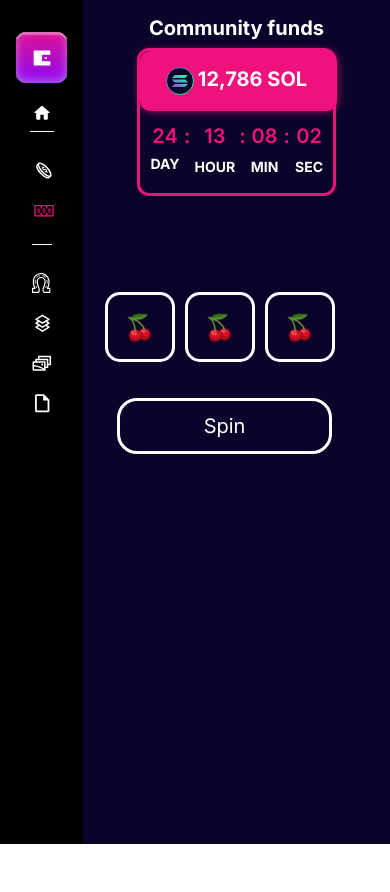
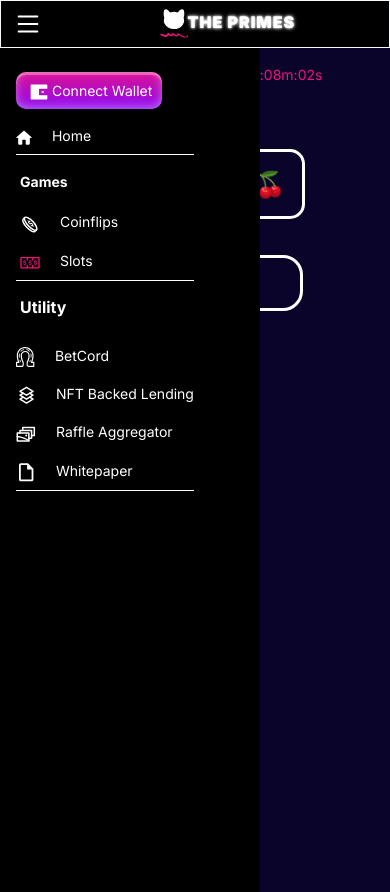
Before and after one commit to sapan-ninja/prime-slot, a Next.js app: page / in a window 390 px wide. Before the commit the page ends 844 px from the top, so only its background shows below. Built offline with nearby package versions, Linux system fonts and the light colour scheme.

Commit message:
add mobile sidebar

```diff
--- a/src/components/CommunityFunds.tsx
+++ b/src/components/CommunityFunds.tsx
@@ -1,10 +1,13 @@
 import React from 'react'
 import styles from './css/communityfund.module.css'
+import useWindowSize from './utility/GetWindowSize'
+export default function CommunityFunds() {
 
-export default function CommunityFunds() {
+    const size = useWindowSize()
+    console.log("🚀 ~ CommunityFunds ~ size", size)
     return (
         <>
-
+            {size?.width > 600 ?
                 <div className="row d-flex justify-content-center">
                     <h5 className='text-center text-white fw-bold'>Community funds</h5>
 
@@ -90,7 +93,15 @@ export default function CommunityFunds() {
                             </div>
                         </div>
                     </div>
-                </div>
+                </div> :
+                <>
+                    <div className="row">
+                        <div className="col">
+                            <p className='text-light fs14 text-center'>Distributing <span className="pinkTextColor">8 SOL</span> in <span className="pinkTextColor">24d:13h:08m:02s</span> </p>
+                        </div>
+                    </div>
+
+                </>}
 
 
 
--- a/src/components/Scroller.tsx
+++ b/src/components/Scroller.tsx
@@ -45,9 +45,9 @@ function Scroller() {
     return (
 
         <>
-            <div className="row mt-5 p-0">
+            {/* <div className="row mt-5 p-0">
 
-                {/* <div className="col-12 d-flex justify-content-center">
+                <div className="col-12 d-flex justify-content-center">
                     <span className="line">
                         <h2>
 
@@ -56,11 +56,9 @@ function Scroller() {
 
                         </h2>
                     </span>
+                </div>
             </div> */}
-            </div>
-            <div className="row mt-5">
-                <div className="row d-flex justify-content-center">
-                    <div className="slots">
+            <div className="slots mt-5">
 
                 <div className="col text-center">
 
@@ -78,7 +76,7 @@ function Scroller() {
                     <div className="slot">
                         <section>
                             <div className="container" ref={slotRef[1]}>
-                                        {fruits.map((fruit,i )=> (
+                                {fruits.map((fruit, i) => (
                                     <div key={i}>
                                         <span>{fruit}</span>
                                     </div>
@@ -89,7 +87,7 @@ function Scroller() {
                     <div className="slot">
                         <section>
                             <div className="container" ref={slotRef[2]}>
-                                        {fruits.map((fruit,i )=> (
+                                {fruits.map((fruit, i) => (
                                     <div key={i}>
                                         <span>{fruit}</span>
                                     </div>
@@ -112,8 +110,6 @@ function Scroller() {
 
 
             </div>
-                </div>
-            </div>
 
 
         </>
--- a/src/components/Sidebar.tsx
+++ b/src/components/Sidebar.tsx
@@ -1,71 +1,151 @@
-import React, { useState } from 'react'
+import React, { useEffect, useState } from 'react'
 import LandingPage from './LandingPage'
-
+import useWindowSize from './utility/GetWindowSize'
+import style from './css/sidebar.module.css'
 export default function Sidebar() {
     const [show, setShow] = useState(true)
+    const size = useWindowSize()
+    console.log("🚀 ~ Sidebar ~ size", size)
+    useEffect(() => {
+
+        if (size?.width > 600) {
+
+            setShow(true)
+        }
+        return () => {
+
+        }
+    }, [size?.width])
+
+
     return (
         <>
             {/* <button onClick={() => setShow(!show)}>hide</button> */}
             <div className="container-fluid">
+                <div className="row blackColor py-2 border border-bottom border-light  d-sm-none ">
+                    <div className={`col-2 `}>
+                        <svg
+                            onClick={() => setShow(!show)}
+                            xmlns="http://www.w3.org/2000/svg" width="30" height="30" fill="white" className="bi bi-list text-white" viewBox="0 0 16 16">
+                            <path fill-rule="evenodd" d="M2.5 12a.5.5 0 0 1 .5-.5h10a.5.5 0 0 1 0 1H3a.5.5 0 0 1-.5-.5zm0-4a.5.5 0 0 1 .5-.5h10a.5.5 0 0 1 0 1H3a.5.5 0 0 1-.5-.5zm0-4a.5.5 0 0 1 .5-.5h10a.5.5 0 0 1 0 1H3a.5.5 0 0 1-.5-.5z" />
+                        </svg>
+                    </div>
+                    <div className="col-10 text-center">
+                        <span>
+
+                            <img src="/assets/navitems/icon.svg" width="28" height="30" alt="icon" />
+                        </span>
+                        <span className={style.heading1}>
+                            THE PRIMES
+                        </span>
+
+                    </div>
+                </div>
                 <div className="row flex-nowrap">
                     {show ?
-                        <div className="col-auto col-md-1 col-xl-1 px-sm-2 px-0 blackColor">
-                            <div className="d-flex flex-column align-items-center align-items-sm-start px-3 pt-2 text-white min-vh-100">
-                                <a href="/" className="d-flex align-items-center pb-3 mb-md-0 me-md-auto text-white text-decoration-none">
+                        <div className={`col-8 col-md-1 col-lg-1 col-xl-1 col-sm-2 px-sm-0  px-0 blackColor mobileMenu`}>
+                            <div className="d-flex flex-column align-items-start align-items-sm-center px-3 px-md-2 pt-2 text-white min-vh-100">
+                                <a href="/" className="d-flex align-items-center pb-3  text-white text-decoration-none">
                                     <span className="fs-5 d-none d-sm-inline">
                                         <img src="/assets/navitems/icon.svg" alt="icon" />
                                     </span>
                                 </a>
-                                <ul className="nav nav-pills flex-column mb-sm-auto mb-0 align-items-center align-items-sm-center" id="menu">
-                                    <li className="nav-item">
-                                        <a href="#" className="nav-link align-middle px-0">
-                                            <img src="/assets/navitems/wallet.svg" alt="wallet" />
+                                <ul className="nav nav-pills flex-column mb-sm-auto mb-0 align-items-start align-items-sm-center " id="menu">
+                                    <li className="nav-item ">
+                                        <a href="#" className="nav-link align-middle px-0 ">
+                                            <span className="d-none d-sm-inline">
+                                                <img src="/assets/navitems/wallet.svg" className='' alt="wallet" />
+                                            </span>
+                                            <span className={`d-sm-none ${style.connectBtn}`} >
+                                                <span className="px-1 ">
+
+                                                    <img src="/assets/navitems/connectWallet.svg" className='' alt="wallet" />
+                                                </span>
+                                                Connect Wallet</span>
                                         </a>
                                     </li>
-                                    <li className="nav-item text-center ">
-                                        <a href="#" className="nav-link align-middle px-0 ">
-                                            <img src="/assets/navitems/home.svg" alt="home" />
+                                    <li className="  whiteBorder w-100 mt-2 text-md-center">
+                                        <a href="#" className="nav-link align-middle px-0  my-sm-0">
+                                            <span className="">
+
+                                                <img src="/assets/navitems/home.svg" alt="home" />
+                                            </span>
+                                            <span className="d-inline d-sm-none d-md-none d-lg-none d-xl-none d-xxl-none ps-3 "> Home</span>
 
                                         </a>
                                     </li>
-                                    <li className='whiteBorder'>
+
+                                    <li className=' whiteBorder w-100 text-md-center'>
                                         <a href="#submenu1" data-bs-toggle="collapse" className="nav-link px-0 align-middle">
-                                            <i className="fs-4 bi-speedometer2"></i> <span className="ms-1 d-none d-sm-inline text-white fw-bold">Games</span> </a>
-                                        <ul className="collapse show nav flex-column ms-1 text-center" id="submenu1" data-bs-parent="#menu">
+                                            <i className="fs-4 bi-speedometer2"></i> <span className="ms-1  d-sm-inline text-white fw-bold">Games</span> </a>
+                                        <ul className="collapse show nav flex-column ms-1 " id="submenu1" data-bs-parent="#menu">
                                             <li className="w-100">
-                                                <a href="#" className="nav-link align-middle px-0">
-                                                    <img src="/assets/navitems/dollar.svg" alt="dollar" />
+                                                <a href="#" className="nav-link align-middle px-0  my-sm-0">
+                                                    <span className="">
+
+                                                        <img src="/assets/navitems/dollar.svg" alt="dollar" />
+                                                    </span>
+                                                    <span className="d-inline d-sm-none d-md-none d-lg-none d-xl-none d-xxl-none ps-3 "> Coinflips</span>
+
+                                                </a>
+
+                                            </li>
+                                            <li className="w-100">
+                                                <a href="#" className="nav-link align-middle px-0  my-sm-0">
+                                                    <span className="">
+
+                                                        <img src="/assets/navitems/multiDollar.svg" alt="dollar" />
+                                                    </span>
+                                                    <span className="d-inline d-sm-none d-md-none d-lg-none d-xl-none d-xxl-none ps-3 "> Slots</span>
+
+                                                </a>
+
+                                            </li>
+
+                                        </ul>
+                                    </li>
+                                    <li className='whiteBorder w-100 mt-2'>
+                                        <i className="fs-4 bi-table"></i> <span className="ms-1  d-sm-inline text-white fw-bold ">Utility</span>
+                                        <ul className="nav nav-pills  flex-column mb-sm-auto mb-0 align-items-start align-items-sm-center pt-3" id="menu">
+
+                                            <li>
+                                                <a href="#" className="nav-link align-middle px-0  my-sm-0">
+                                                    <span className="">
+
+                                                        <img src="/assets/navitems/utility1.svg" alt="betcord" />
+                                                    </span>
+                                                    <span className="d-inline d-sm-none d-md-none d-lg-none d-xl-none d-xxl-none ps-3 "> BetCord</span>
+
                                                 </a>
                                             </li>
                                             <li>
-                                                <a href="#" className="nav-link align-middle px-0">
-                                                    <img src="/assets/navitems/multiDollar.svg" alt="multiDollar" />
-                                                </a>
-                                            </li>
-                                        </ul>
-                                    </li>
-                                    <li className='whiteBorder mt-3'>
-                                        <i className="fs-4 bi-table"></i> <span className="ms-1 d-none d-sm-inline text-white fw-bold ">Utility</span>
-                                        <ul className="nav nav-pills  flex-column mb-sm-auto mb-0 align-items-center align-items-sm-center pt-3" id="menu">
+                                                <a href="#" className="nav-link align-middle px-0  my-sm-0">
+                                                    <span className="">
 
-                                            <li>
-                                                <a href="#" className="nav-link align-middle px-0">
-                                                    <img src="/assets/navitems/utility1.svg" alt="utility1" />
+                                                        <img src="/assets/navitems/utility2.svg" alt="NFT Backed Lending" />
+                                                    </span>
+                                                    <span className="d-inline d-sm-none d-md-none d-lg-none d-xl-none d-xxl-none ps-3 "> NFT Backed Lending</span>
+
                                                 </a>
                                             </li>
                                             <li>
-                                                <a href="#" className="nav-link align-middle px-0">
-                                                    <img src="/assets/navitems/utility2.svg" alt="utility1" />
+                                                <a href="#" className="nav-link align-middle px-0  my-sm-0">
+                                                    <span className="">
+
+                                                        <img src="/assets/navitems/utility3.svg" alt="Raffle Aggregator" />
+                                                    </span>
+                                                    <span className="d-inline d-sm-none d-md-none d-lg-none d-xl-none d-xxl-none ps-3 "> Raffle Aggregator</span>
+
                                                 </a>
                                             </li>
                                             <li>
-                                                <a href="#" className="nav-link align-middle px-0">
-                                                    <img src="/assets/navitems/utility3.svg" alt="utility1" />
-                                                </a>
-                                            </li>
-                                            <li>
-                                                <a href="#" className="nav-link align-middle px-0">
-                                                    <img src="/assets/navitems/utility4.svg" alt="utility1" />
+                                                <a href="#" className="nav-link align-middle px-0  my-sm-0">
+                                                    <span className="">
+
+                                                        <img src="/assets/navitems/utility4.svg" alt="White paper" />
+                                                    </span>
+                                                    <span className="d-inline d-sm-none d-md-none d-lg-none d-xl-none d-xxl-none ps-3 "> Whitepaper</span>
+
                                                 </a>
                                             </li>
                                         </ul>
@@ -86,7 +166,7 @@ export default function Sidebar() {
                                 </ul> */}
                             </div>
                         </div> : ''}
-                    <div className="col py-3 mainContent">
+                    <div className="col py-3 mainContent px-0">
                         <LandingPage />
                         {/* <h3>Left Sidebar with Submenus</h3>
                         <p className="lead">
--- /dev/null
+++ b/src/components/css/sidebar.module.css
@@ -0,0 +1,16 @@
+.heading1 {
+  text-align: center;
+  text-shadow: 0 0 2px #ffffff, 0 0 4px #ffffff;
+  letter-spacing: 1px;
+  font-weight: 900;
+  color: #ffffff;
+}
+
+.connectBtn {
+  background: linear-gradient(0deg, #8d0af4 0%, #ef127c 123.44%);
+  box-shadow: inset 0px -2px 10px rgba(255, 255, 255, 0.4),
+    inset 0px 3px 0px rgba(255, 255, 255, 0.3);
+  border-radius: 10px;
+  padding: 10px;
+  color: #fff;
+}
--- /dev/null
+++ b/src/components/utility/GetWindowSize.tsx
@@ -0,0 +1,40 @@
+import { useState, useEffect } from 'react';
+
+
+// Hook
+function useWindowSize() {
+  // Initialize state with undefined width/height so server and client renders match
+  // Learn more here: https://joshwcomeau.com/react/the-perils-of-rehydration/
+  const [windowSize, setWindowSize] = useState({
+    width: 0,
+    height: 0,
+  });
+
+  useEffect(() => {
+    // only execute all the code below in client side
+    // Handler to call on window resize
+    function handleResize() {
+      // Set window width/height to state
+      if(typeof window !== 'undefined'){
+
+        console.log("🚀 ~ handleResize ~ window?.innerWidth", window?.innerWidth)
+      setWindowSize({
+        width: window?.innerWidth,
+        height: window?.innerHeight,
+      });
+    }
+
+    }
+
+    // Add event listener
+    window.addEventListener("resize", handleResize);
+
+    // Call handler right away so state gets updated with initial window size
+    handleResize();
+
+    // Remove event listener on cleanup
+    return () => window.removeEventListener("resize", handleResize);
+  }, []); // Empty array ensures that effect is only run on mount
+  return windowSize;
+}
+export default useWindowSize;
--- a/src/styles/globals.css
+++ b/src/styles/globals.css
@@ -73,6 +73,17 @@
   }
 }
 
+a {
+  text-decoration: none;
+  font-size: 14px !important;
+}
+.nav-link {
+  color: white !important;
+}
+.mobileMenu {
+  z-index: 100;
+  position: absolute;
+}
 * {
   box-sizing: border-box;
   padding: 0;
@@ -114,10 +125,14 @@ a {
   background-color: black;
 }
 .whiteBorder {
-  border-top: 1px solid white;
+  border-bottom: 1px solid white;
 }
 .mainContent {
   background: #0a042a;
+  height: 100vh;
+}
+.fs14 {
+  font-size: 14px;
 }
 .pinkTextColor {
   color: #ef127c;
```
Also changed, not shown: public/assets/navitems/connectWallet.svg (added). Lines whose indentation alone changed are shown as unchanged.
